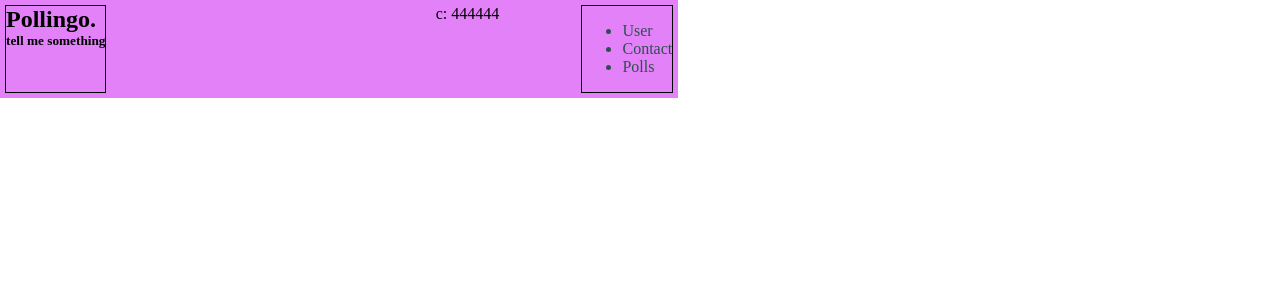
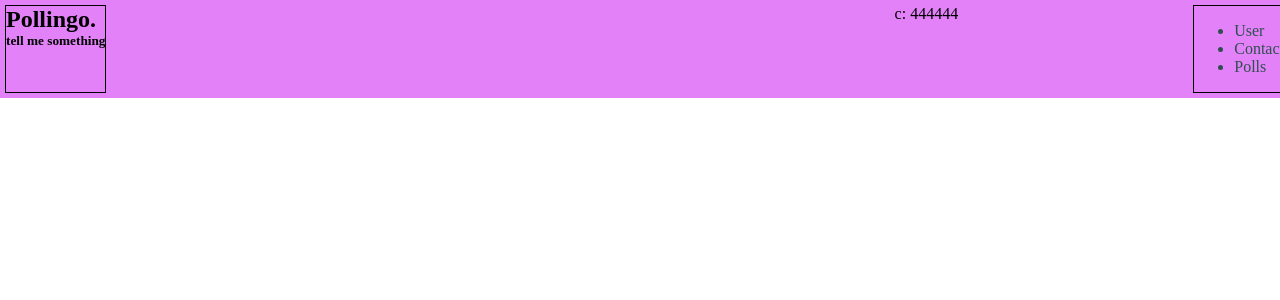
Before and after one commit to el7/Pollingo, a React (Create React App) app in the folder pollingo/: page / in a window 1280 px wide. Shown: the top 300 px of the page. Built offline with nearby package versions, Linux system fonts and the light colour scheme.

Commit message:
converting to full grid layout

```diff
--- a/pollingo/src/css/main.css
+++ b/pollingo/src/css/main.css
@@ -12,20 +12,26 @@ body {
   margin: 0;
 }
 
+@media screen and (min-width: 39.9375em) {
+  background-color: #e281f8;
+  width: 600px;
+}
+
+@media screen and (min-width: 90.1875em) {
+  background-color: #ffc6c6;
+  width: 600px;
+}
+
+.grid-main-item-header {
+  grid-area: header;
+}
+
 .grid-main-item-main {
   grid-area: main;
 }
 
-.grid-main-item-aside {
-  grid-area: aside;
-}
-
 .grid-main-item-footer {
   grid-area: footer;
-}
-
-.grid-main-item-header {
-  grid-area: header;
 }
 
 .grid-main-container {
--- a/pollingo/src/js/components/headerComponent.js
+++ b/pollingo/src/js/components/headerComponent.js
@@ -17,7 +17,7 @@ function Header(props) {
       // gets current width
       var windowCombinedSize = (window.innerWidth + window.innerHeight);
 
-      setColor(randomColor);
+//      setColor(randomColor);
 
 /*
       if (windowCombinedSize <= 500)
--- a/pollingo/src/js/components/layoutPollingoOne.js
+++ b/pollingo/src/js/components/layoutPollingoOne.js
@@ -11,9 +11,7 @@ function LayoutOne() {
             <div className="grid-item grid-main-item-header">
                 <Header/>
             </div>
-            <div className="grid-item grid-main-item-aside">
 
-            </div>
             <div className="grid-item grid-main-item-main">
             {/* <PollBox />
             <Console /> */}
--- a/pollingo/src/scss/4-layout/_layoutOne.scss
+++ b/pollingo/src/scss/4-layout/_layoutOne.scss
@@ -1,17 +1,51 @@
+@import "../1-helpers/_util_variables";
+@import "../1-helpers/_util_functions";
+@import "../1-helpers/_util_mixins";
+
+@include screenSizeBp(min-small) {
+  // view size small 2/6
+  // -------------------
+  background-color: getColor(pb-header-bg-1);
+  width: 600px;
+}
+
+@include screenSizeBp(min-medium) {
+  // VIEW med 3/6
+  // -----------------
+  // not needed
+}
+
+@include screenSizeBp(min-large) {
+  // VIEW large 4/6
+  // -------------------
+  // not needed
+}
+
+@include screenSizeBp(min-extralarge) {
+  // VIEW xl 5/6
+  // ----------------
+  background-color: getColor(pb-main-bg-xl-1);
+  width: 600px;
+}
+
+@include screenSizeBp(min-extraextralarge) {
+  // VIEW xxl 6/6
+  // -----------------
+  // not needed
+}
+
+// VIEW small 1/6
+//---------------
+.grid-main-item-header {
+  grid-area: header;
+}
+
 .grid-main-item-main {
   grid-area: main;
 }
 
-.grid-main-item-aside {
-  grid-area: aside;
-}
-
 .grid-main-item-footer {
   grid-area: footer;
-}
-
-.grid-main-item-header {
-  grid-area: header;
 }
 
 .grid-main-container {
```
Also changed, not shown: 1 other file (tests, documents, lock files or other folders).
